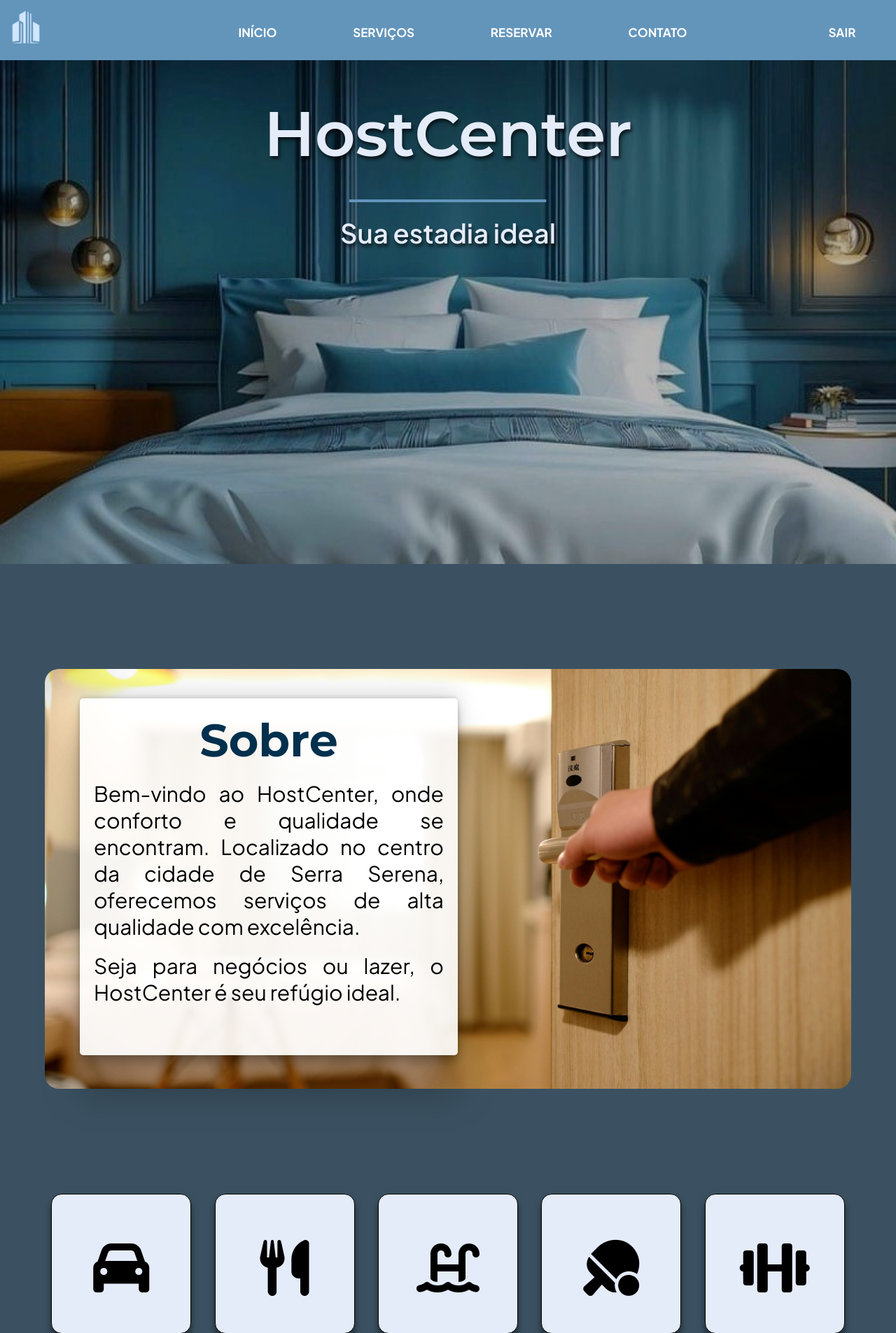
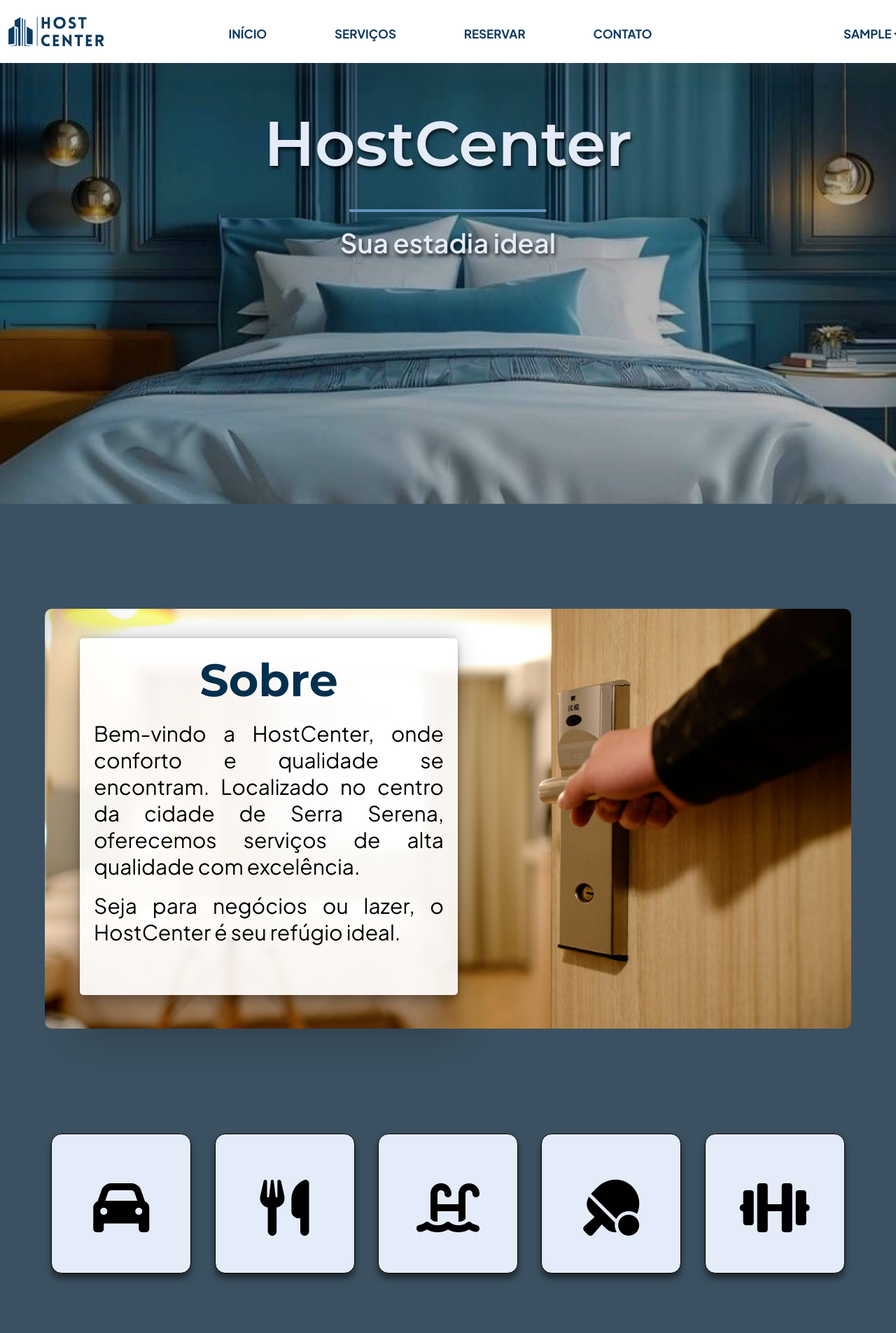
Before and after one commit to lucasbalderrama/hostcenter, a PHP site: page / in a window 1280 px wide. Shown: the top 1905 px of the page at 70% size. Run offline with PHP 8.4, Linux system fonts and the light colour scheme; the visitor is signed in with stand-in values (Sample User, id 1).

Commit message:
reforma index

```diff
--- a/css/index.css
+++ b/css/index.css
@@ -14,10 +14,14 @@ body {
 /* fim pagina */
 /* cabeçalho */
 header {
-    background-color: rgba(99, 149, 187, 1);
-    color:white;
+    background-color: rgb(255, 255, 255);
+    color: #0e3960;
     padding: 10px;
     text-align: center;
+    position: fixed;
+    z-index: 50;
+    box-shadow: rgba(100, 100, 111, 0.2) 0px 7px 29px 0px;
+    width: 100%;
 }
 
 #container {
@@ -27,10 +31,15 @@ header {
     justify-content: space-between;
     align-items: center;
 }
-
+#box-img{
+    width: 180px;
+    height: 70px;
+    display: flex;
+    align-items: center;
+}
 .logo {
-    width: 55px;
-
+    width: 140px;
+    float: left;
 }
 #nav1{
     margin-left: 8%;
@@ -38,13 +47,45 @@ header {
     justify-content: center;
 }
 #login{
-    margin-left: 130%;
+    color: #0e3960;
+    text-decoration: none;
+    font-size: 17px;
+    font-weight: 600;
+    font-family: 'Plus Jakarta Sans', sans-serif;
+    text-transform: uppercase;
 }
-#sair{
-    margin-left: 170%;
+#user-div{
+    display: flex;
+    align-items: center;
+    list-style: none;
+}
+#user{
+    background-color: rgba(255, 255, 255, 0);
+    border: none;
+    color: #0e3960;
+    text-decoration: none;
+    font-size: 17px;
+    font-weight: bold;
+    font-family: 'Plus Jakarta Sans', sans-serif;
+    text-transform: uppercase;
+    cursor: pointer;
+    height: 30px;
+    margin-top: 7px;
+    align-self: center;
+}
+#opt-nome{
+    display: none;
+}
+#opt-sair{
+    background-color: rgb(255, 255, 255);
+    font-weight: 600;
+    cursor: pointer;
 }
 nav {
+    display: flex;
+    flex-direction: row;
     flex-grow: 1;
+    justify-content: space-between;
 }
 
 nav ul {
@@ -55,11 +96,11 @@ nav ul {
 }
 
 nav ul li {
-    padding: 16px;
+    padding: 10px;
 }
 
 nav ul li a {
-    color:white;
+    color: #0e3960;
     text-decoration: none;
     font-size: 17px;
     font-weight: bold;
@@ -73,7 +114,7 @@ a{
 }
 
 a:hover{
-    color:#00304D;
+    color:#297caf;
 }
 
 
@@ -119,7 +160,7 @@ a:hover{
     font-family: 'Montserrat', sans-serif;
     font-weight: 600;
     text-shadow: 2px 4px 5px rgba(0, 0, 0, 0.685);
-    margin-top: 50px;
+    margin-top: 150px;
     margin-bottom: 0;
 }
 #secao1 p{
@@ -194,7 +235,7 @@ a:hover{
     height: 600px;
     width: 1300px;
     position: relative;
-    border-radius: 20px;
+    border-radius: 10px;
     margin: 50px auto;
     max-width: 90%;
     min-width: 600px;
@@ -443,6 +484,16 @@ footer a{
     #nav1{
         display: none;
     }
+    nav{
+        justify-content:right;
+    }
+    #user-div{
+        margin-right: 20px;
+    }
+    #opt-sair{
+        font-size: 12px;
+        width: 30px;
+    }
     #botao{
         display: block;
     }
@@ -450,7 +501,7 @@ footer a{
         display: block;
     }
     .logo{
-        margin-left: 50%;
+        margin-left: 5%;
     }
     footer a, footer p{
         font-size: 15px;
--- a/index.php
+++ b/index.php
@@ -22,21 +22,31 @@ session_start();
 <body>
     <header>
         <div id="container">
-            <a href="index.php"><img class= "logo" src="./img/logo.png" alt="logo"></li></a>
+            <a href="index.php" id="box-img"><img class= "logo" src="./img/HC-logo.svg" alt="logo"></li></a>
             <nav>
                 <ul id="nav1">
                     <li><h3><a id="inicio" href="./index.php">início</a></h3></li>
                     <li><h3><a href="./servicos.php">Serviços</a></h3></li>
                     <li><h3><a href="./reservar.php">Reservar</a></h3></li>
                     <li><h3><a href="./contato.php">Contato</a></h3></li>
+                </ul>
+                <div id="user-div">
                     <?php
-                    if ($_SESSION['nome'] != ''){
-                        echo "<li><h3><a id='sair' href='./logout.php'>Sair</a></h3></li>";
-                    } elseif ($_SESSION['nome'] == '') {
-                        echo "<li><h3><a id='login' href='./login.php'>Entrar</a></h3></li>";
+                    if (isset($_SESSION['nome']) && $_SESSION['nome'] != ''){
+                        echo "<select name='' id='user' onchange='sair()'>
+                                <option value='' id='opt-nome'>".$_SESSION['nome']."</option>
+                                <a><option value='' id='opt-sair'>Sair</option></a>
+                            </select>";
+                    } elseif (isset($_SESSION['nome']) && $_SESSION['nome'] == '') {
+                        echo "<h3><a id='login' href='./login.php'>Entrar</a></h3>";
                     }
                     ?>
-                </ul>
+                    <script>
+                        function sair(){
+                            window.location.href = "./logout.php";
+                        }
+                    </script>
+                </div>
                 <input type="checkbox" id="checkbox">
                 <label for="checkbox" id="botao">☰</label>
                 <ul id="nav2">
@@ -44,13 +54,6 @@ session_start();
                     <li><h3><a href="./servicos.php">Serviços</a></h3></li>
                     <li><h3><a href="./reservar.php">Reservar</a></h3></li>
                     <li><h3><a href="./contato.php">Contato</a></h3></li>
-                    <?php
-                    if ($_SESSION['nome'] != ''){
-                        echo "<li><h3><a href='./logout.php'>Sair</a></h3></li>";
-                    } elseif ($_SESSION['nome'] == '') {
-                        echo "<li><h3><a href='./login.php'>Entrar</a></h3></li>";
-                    }
-                    ?>
                 </ul>
             </nav>
         </div>
@@ -65,7 +68,7 @@ session_start();
         <div class="imgSobre" data-aos="fade-up" data-aos-duration="1000" data-aos-delay="200">
             <div class="sobre">
                 <h1>Sobre</h1>
-                <p>Bem-vindo ao HostCenter, onde conforto e qualidade se encontram. Localizado no centro da cidade de Serra Serena, oferecemos serviços de alta qualidade com excelência.</p>
+                <p>Bem-vindo a HostCenter, onde conforto e qualidade se encontram. Localizado no centro da cidade de Serra Serena, oferecemos serviços de alta qualidade com excelência.</p>
                 <p>Seja para negócios ou lazer, o HostCenter é seu refúgio ideal.</p>
             </div>
         </div>
```
Also changed, not shown: img/HC-logo.svg (added).
